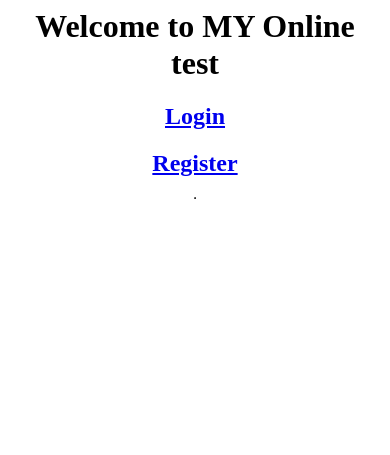
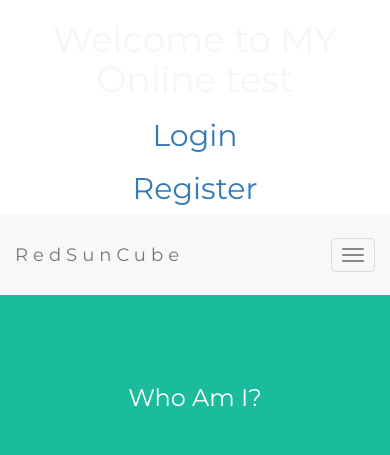
Before and after one commit to santhosh432/dj-devrsc1, a Django app: page / in a window 390 px wide. Shown: the top 455 px of the page. Before the commit the page ends 199 px from the top, so only its background shows below. Run offline with Django 3.2, Linux system fonts and the light colour scheme; some libraries are stand-ins or nearby versions.

Commit message:
etc added

```diff
--- a/rscproject/templates/home.html
+++ b/rscproject/templates/home.html
@@ -1,16 +1,136 @@
 <html>
+<head>
+
+    <head>
+  <!-- Theme Made By www.w3schools.com - No Copyright -->
+  <title>Bootstrap Theme Simply Me</title>
+  <meta charset="utf-8">
+  <meta name="viewport" content="width=device-width, initial-scale=1">
+  <link rel="stylesheet" href="https://maxcdn.bootstrapcdn.com/bootstrap/3.3.7/css/bootstrap.min.css">
+  <link href="https://fonts.googleapis.com/css?family=Montserrat" rel="stylesheet">
+  <script src="https://ajax.googleapis.com/ajax/libs/jquery/3.2.1/jquery.min.js"></script>
+  <script src="https://maxcdn.bootstrapcdn.com/bootstrap/3.3.7/js/bootstrap.min.js"></script>
+  <style>
+  body {
+      font: 20px Montserrat, sans-serif;
+      line-height: 1.8;
+      color: #f5f6f7;
+  }
+  p {font-size: 16px;}
+  .margin {margin-bottom: 45px;}
+  .bg-1 {
+      background-color: #1abc9c; /* Green */
+      color: #ffffff;
+  }
+  .bg-2 {
+      background-color: #474e5d; /* Dark Blue */
+      color: #ffffff;
+  }
+  .bg-3 {
+      background-color: #ffffff; /* White */
+      color: #555555;
+  }
+  .bg-4 {
+      background-color: #2f2f2f; /* Black Gray */
+      color: #fff;
+  }
+  .container-fluid {
+      padding-top: 70px;
+      padding-bottom: 70px;
+  }
+  .navbar {
+      padding-top: 15px;
+      padding-bottom: 15px;
+      border: 0;
+      border-radius: 0;
+      margin-bottom: 0;
+      font-size: 12px;
+      letter-spacing: 5px;
+  }
+  .navbar-nav  li a:hover {
+      color: #1abc9c !important;
+  }
+  </style>
+</head>
+
+</head>
+
 <body>
 
 <h1 align=center>Welcome to MY Online test</h1>
 
 <h2 align=center><a href="{% url 'login' %}">Login</a></h2>
 
-<table border=1 align=center>
 
 
 <!--<form method="post" action="{% url 'login' %}">-->
 
 <h2 align=center><a href="/adduser/">Register</a></h2>
+
+
+<nav class="navbar navbar-default">
+  <div class="container">
+    <div class="navbar-header">
+      <button type="button" class="navbar-toggle" data-toggle="collapse" data-target="#myNavbar">
+        <span class="icon-bar"></span>
+        <span class="icon-bar"></span>
+        <span class="icon-bar"></span>
+      </button>
+      <a class="navbar-brand" href="#">RedSunCube</a>
+    </div>
+    <div class="collapse navbar-collapse" id="myNavbar">
+      <ul class="nav navbar-nav navbar-right">
+        <li><a href="#">WHO</a></li>
+        <li><a href="#">WHAT</a></li>
+        <li><a href="#">WHERE</a></li>
+        <li><a href="{% url 'login' %}">Login</a></li>
+        <li><a href="/adduser/">Register</a></li>
+
+      </ul>
+    </div>
+  </div>
+</nav>
+
+<!-- First Container -->
+<div class="container-fluid bg-1 text-center">
+  <h3 class="margin">Who Am I?</h3>
+  <img src="bird.jpg" class="img-responsive img-circle margin" style="display:inline" alt="Bird" width="350" height="350">
+  <h3>I'm an adventurer</h3>
+</div>
+
+<!-- Second Container -->
+<div class="container-fluid bg-2 text-center">
+  <h3 class="margin">What Am I?</h3>
+  <p>Lorem ipsum dolor sit amet, consectetur adipiscing elit, sed do eiusmod tempor incididunt ut labore et dolore magna aliqua. Ut enim ad minim veniam, quis nostrud exercitation ullamco laboris nisi ut aliquip ex ea commodo consequat. </p>
+  <a href="#" class="btn btn-default btn-lg">
+    <span class="glyphicon glyphicon-search"></span> Search
+  </a>
+</div>
+
+<!-- Third Container (Grid) -->
+<div class="container-fluid bg-3 text-center">
+  <h3 class="margin">Where To Find Me?</h3><br>
+  <div class="row">
+    <div class="col-sm-4">
+      <p>Lorem ipsum dolor sit amet, consectetur adipisicing elit, sed do eiusmod tempor incididunt ut labore et dolore magna aliqua.</p>
+      <img src="birds1.jpg" class="img-responsive margin" style="width:100%" alt="Image">
+    </div>
+    <div class="col-sm-4">
+      <p>Lorem ipsum dolor sit amet, consectetur adipisicing elit, sed do eiusmod tempor incididunt ut labore et dolore magna aliqua.</p>
+      <img src="birds2.jpg" class="img-responsive margin" style="width:100%" alt="Image">
+    </div>
+    <div class="col-sm-4">
+      <p>Lorem ipsum dolor sit amet, consectetur adipisicing elit, sed do eiusmod tempor incididunt ut labore et dolore magna aliqua.</p>
+      <img src="birds3.jpg" class="img-responsive margin" style="width:100%" alt="Image">
+    </div>
+  </div>
+</div>
+
+<!-- Footer -->
+<footer class="container-fluid bg-4 text-center">
+  <p>Bootstrap Theme Made By <a href="https://www.w3schools.com">www.w3schools.com</a></p>
+</footer>
+
 
 
 
```
